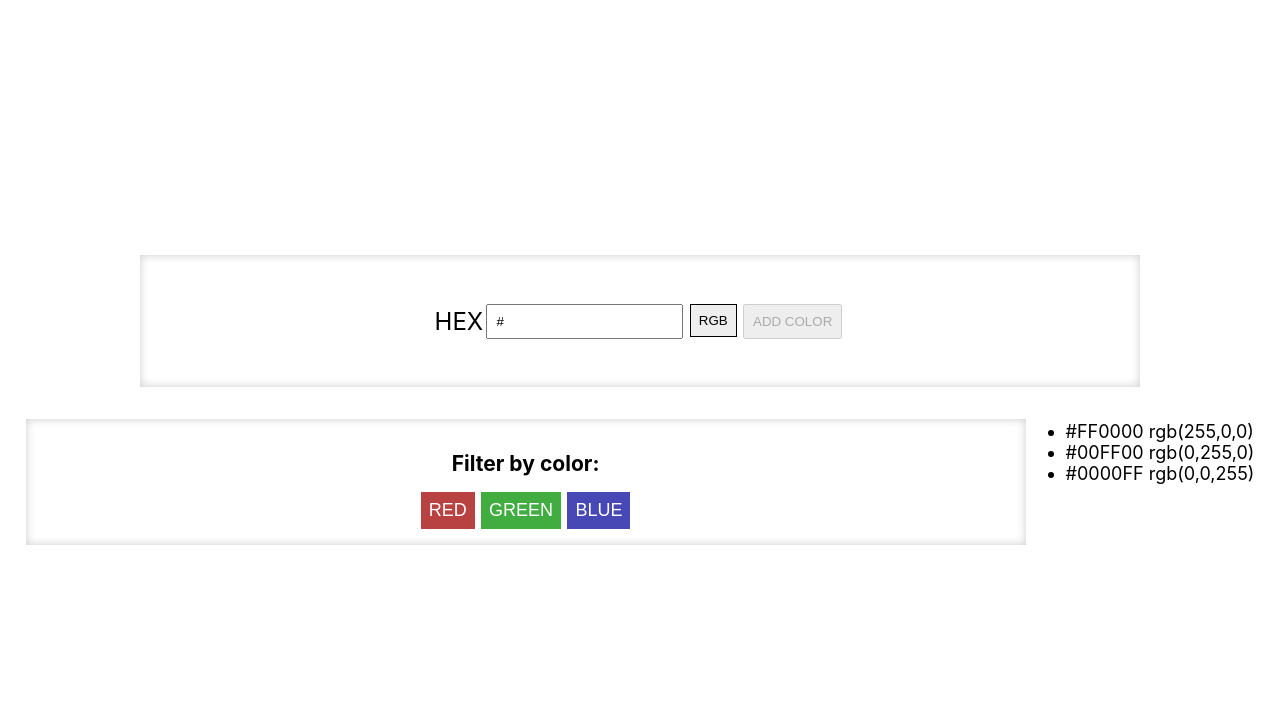
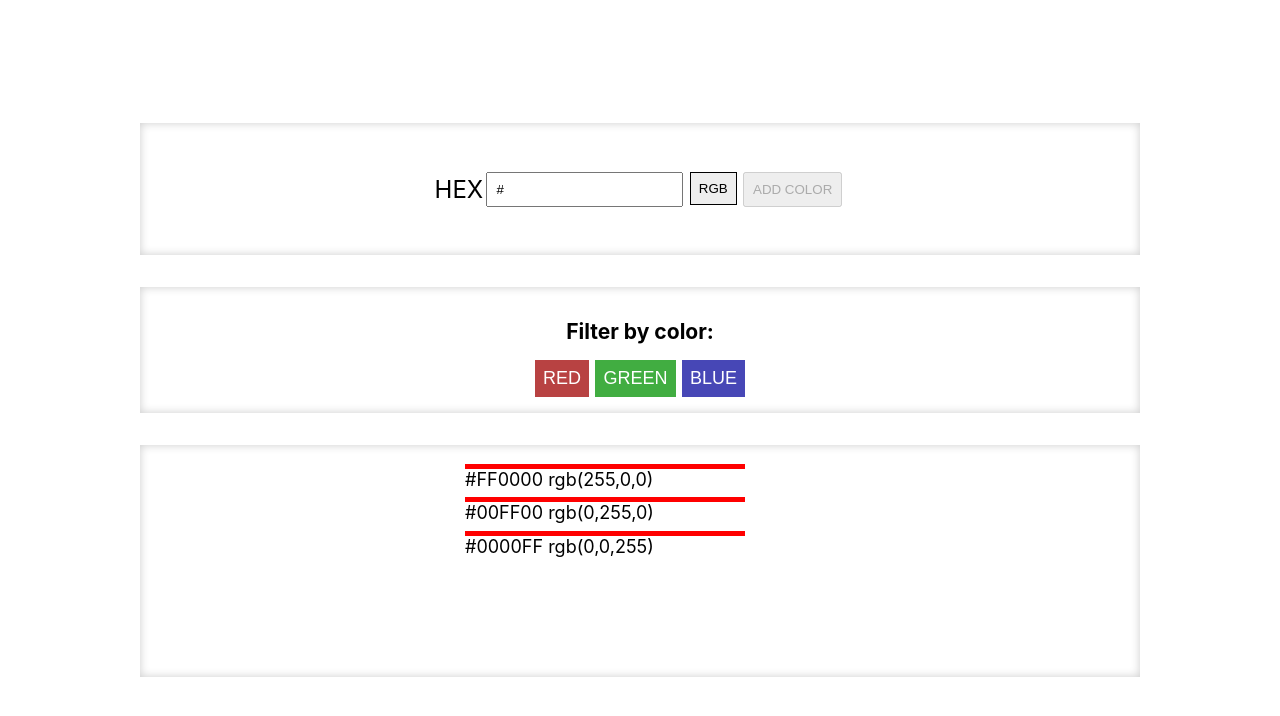
Before and after one commit to bartoszbialoglowicz/colors, a React (Create React App) app: page / in a window 1280 px wide. Shown: the top 716 px of the page. Built offline with nearby package versions, Linux system fonts and the light colour scheme; the HTML template or start-up script is replaced by a standard one.

Commit message:
Stylized list.
- Also reformat with html structure

```diff
--- /dev/null
+++ b/src/components/Forms/ColorList.module.css
@@ -0,0 +1,46 @@
+.colorList {
+    list-style-type: none;
+    margin: 0;
+    padding: 0 1rem;
+    width: 350px;
+    overflow-y: auto;
+    height: 200px;
+}
+
+.colorList > li {
+    display: flex;
+    justify-content: space-between;
+    height: 30px;
+    width: 100%;
+    margin: 0.2rem 0;
+}
+
+.itemListItem {
+    width: 80%;
+}
+
+.colorList > li > div > p {
+    margin: 0;
+}
+
+.removeItem {
+    background-color: #222;
+    color: #eee;
+    font-size: 14px;
+    width: 30px;
+    display: flex;
+    justify-content: center;
+    align-items: center;
+    cursor: pointer;
+}
+
+.itemColor {
+    height: 5px;
+    background-color: red;
+}
+
+@media only screen and (max-width: 400px) {
+    .colorList {
+        width: 95%;
+    }
+}
--- a/src/components/Forms/ColorList.tsx
+++ b/src/components/Forms/ColorList.tsx
@@ -1,4 +1,7 @@
 import Color from "../../models/color";
+import Card from "../UI/Card";
+
+import classes from './ColorList.module.css';
 
 const ColorList: React.FC<{colors: Color[], onRemove: (hexVal: string) => void}> = (props) => {
 
@@ -10,16 +13,23 @@ const ColorList: React.FC<{colors: Color[], onRemove: (hexVal: string) => void}>
     })
     .map(color => {
         const text = `${color.hexValue} rgb(${color.redValue},${color.greenValue},${color.blueValue})`
-        return <li key={color.hexValue}><div>{text}</div>{!color.baseColor && <div onClick={props.onRemove.bind(null, color.hexValue)}>X</div>}</li>
+        return <li key={color.hexValue}>
+            <div className={classes.itemListItem}>
+                <div className={classes.itemColor}>
+                </div>
+                <p>{text}</p>
+            </div>
+            {!color.baseColor && <div onClick={props.onRemove.bind(null, color.hexValue)} className={classes.removeItem}>X</div>}
+        </li>
     });
 
 
     return (
-        <div>
-            <ul>
+        <Card>
+            <ul className={classes.colorList}>
                 {colorItems}
             </ul>
-        </div>
+        </Card>
     )
 };
 
```
